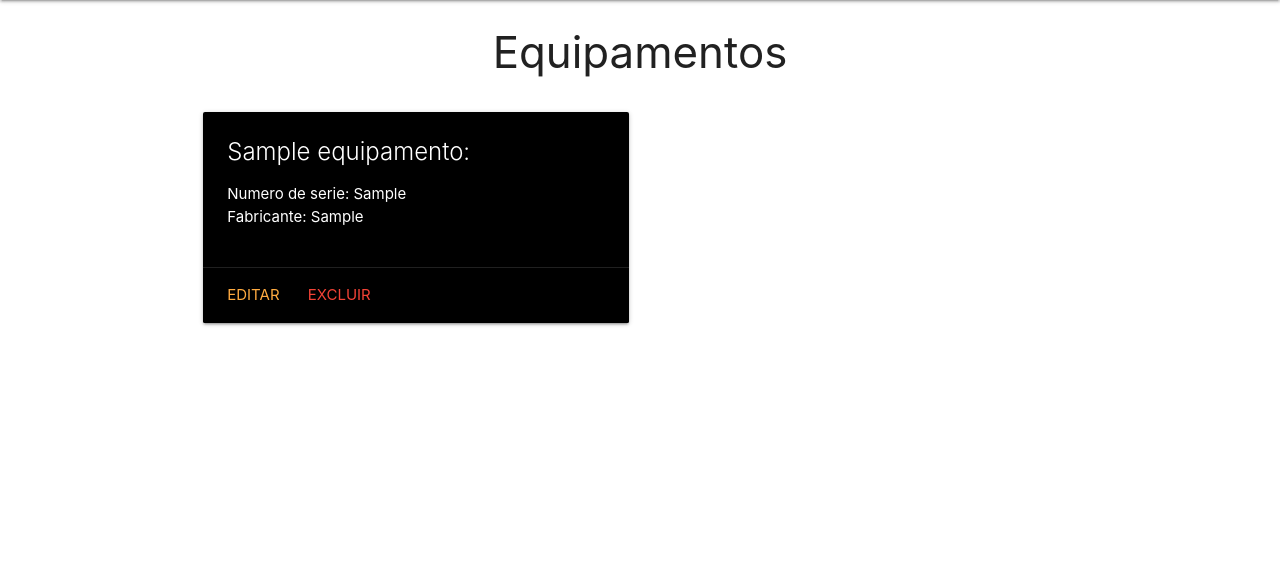
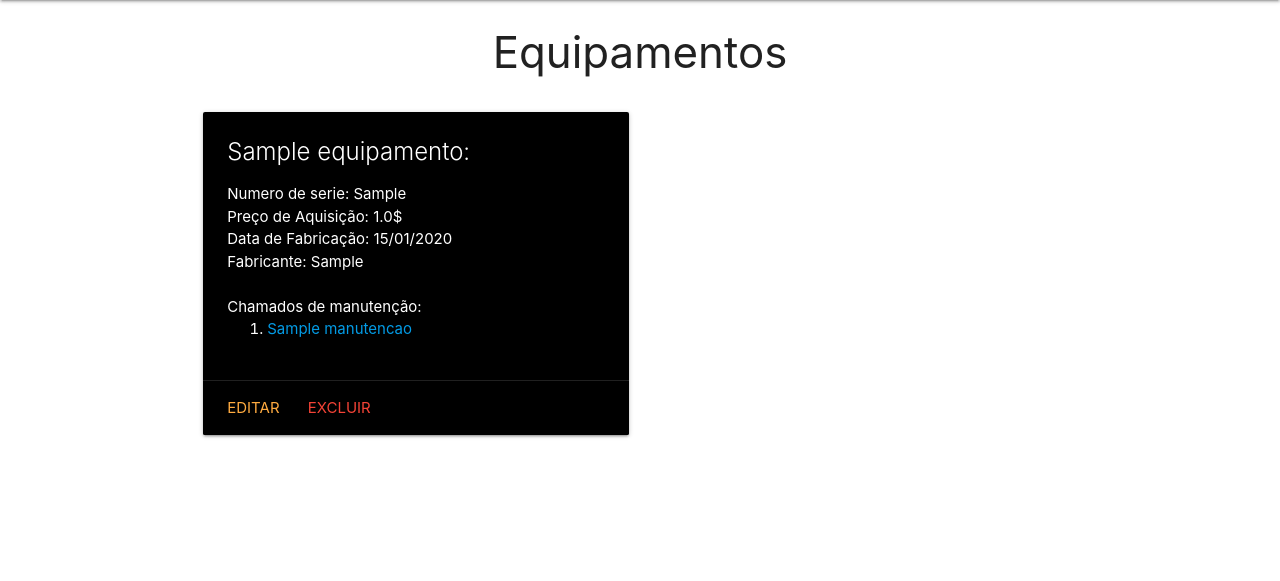
Before and after one commit to erikborella/AcademiaDoProgramador2021, a Flask app: page /equipamentos/ in a window 1280 px wide. Shown: the part 64-645 px from the top of the page. Run offline with Flask 2, Linux system fonts and the light colour scheme; tables that the repository leaves empty hold one stand-in row (values such as "Sample post").

Commit message:
Modal das chamados nos equipamentos

```diff
--- a/static/js/views/equipamento/equipamento.js
+++ b/static/js/views/equipamento/equipamento.js
@@ -10,6 +10,9 @@ const done = "Ok";
 
 // Inicialiação do dataPicker
 document.addEventListener('DOMContentLoaded', function() {
+    let modals = document.querySelectorAll('.modal');
+    M.Modal.init(modals);
+
     let elems = document.querySelectorAll('.datepicker');
     let instances = M.Datepicker.init(elems,
         {
--- a/views/equipamento/EquipamentoView.py
+++ b/views/equipamento/EquipamentoView.py
@@ -6,6 +6,8 @@ from Forms import EquipamentoForm
 from models import Equipamento
 
 from datetime import date
+
+from utils import calcular_diferença_dias_data_atual
 
 # Declaração do Blueprint e do seu titulo
 EquipamentoView = Blueprint('equipamento', __name__, template_folder='templates')
@@ -24,6 +26,11 @@ def getDate(dataStr: str) -> date:
 @EquipamentoView.route('/')
 def index():
     equipamentos = Equipamento.query.all()
+
+    for equipamento in equipamentos:
+        for chamado in equipamento.chamados:
+            chamado.diasAberto = calcular_diferença_dias_data_atual(chamado.dataDeAbertura)
+
     return render_template('equipamentos.html', equipamentos=equipamentos, titulo=titulo)
 
 
--- a/views/equipamento/templates/equipamentos.html
+++ b/views/equipamento/templates/equipamentos.html
@@ -30,7 +30,18 @@
                         <span class="card-title">{{ equipamento.nome }}:</span>
                         <ul>
                             <li>Numero de serie: {{ equipamento.numeroDeSerie }}</li>
+                            <li>Preço de Aquisição: {{ equipamento.precoAquisisao }}$</li>
+                            <li>Data de Fabricação: {{ equipamento.dataFabricacao.strftime("%d/%m/%Y") }}</li>
                             <li>Fabricante: {{ equipamento.fabricante }}</li>
+                            {% if equipamento.chamados %}
+                                <br>
+                                <li>Chamados de manutenção:</li>
+                                <ol>
+                                    {% for chamado in equipamento.chamados %}
+                                    <li><a class="modal-trigger" href="#modal{{ equipamento.id }}-{{chamado.id}}">{{ chamado.titulo }}</a></li>
+                                    {% endfor %}
+                                </ol>
+                            {% endif %}
                         </ul>
                     </div>
                     <div class="card-action">
@@ -42,4 +53,32 @@
         {% endfor %}
     </div>
 
+    {% for equipamento in equipamentos %}
+        {% for chamado in equipamento.chamados %}
+            <div id="modal{{ equipamento.id }}-{{ chamado.id }}" class="modal">
+            <div class="modal-content">
+                <h4>Chamado: {{ chamado.titulo }}</h4>
+                <p>Equipamento: {{ equipamento.nome }}</p>
+                <p>Data de Abertura: {{ chamado.dataDeAbertura.strftime('%d/%m/%Y') }}</p>
+                <p>Aberto há: {{ chamado.diasAberto }} dias</p>
+                <div class="divider"></div>
+                <p><strong>Decrição:</strong></p>
+                <p class="truncate">
+                    {% autoescape false %}
+                        {{ chamado.descricao | replace('\n', '<br>') }}
+                    {% endautoescape %}
+                </p>
+            </div>
+            <div class="modal-footer">
+                <a href="{{ url_for('chamado.editar', id=chamado.id) }}" class="left red-text waves-effect waves-green btn-flat">Editar Chamado</a>
+                <a href="#!" class="modal-close waves-effect waves-green btn-flat">Ok</a>
+            </div>
+        </div>
+        {% endfor %}
+    {% endfor %}
+
 {% endblock %}
+
+{% block scripts %}
+    <script type="text/javascript" src="{{ url_for('static', filename='js/views/equipamento/equipamento.js') }}"></script>
+{% endblock %}
```
